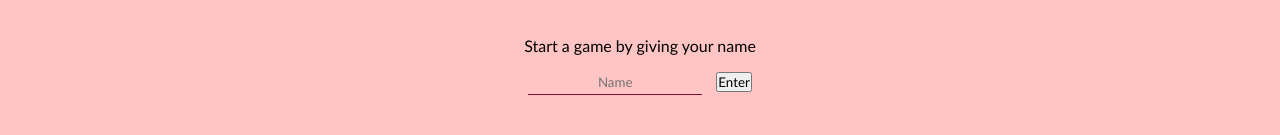
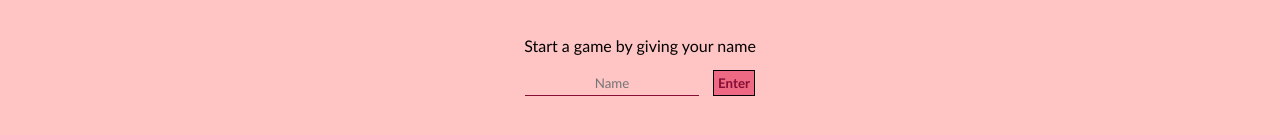
Before and after one commit to davorluc/rock-paper-scissors, a website with bundled scripts: page schere-stein-papier.html in a window 1280 px wide. Shown: the part 187-322 px from the top of the page. Built offline with nearby package versions, Linux system fonts and the light colour scheme.

Commit message:
styled the submit button on login page

```diff
--- a/styles/global.css
+++ b/styles/global.css
@@ -56,6 +56,15 @@ h1 {
 
 #login {
   text-align: center;
+}
+
+#login button  {
+  background-color: #ee6983;
+  border: 1px solid black;
+  cursor: pointer;
+  padding: 4px;
+  color: #850e35;
+  font-weight: bold;
 }
 
 body > header {
```
